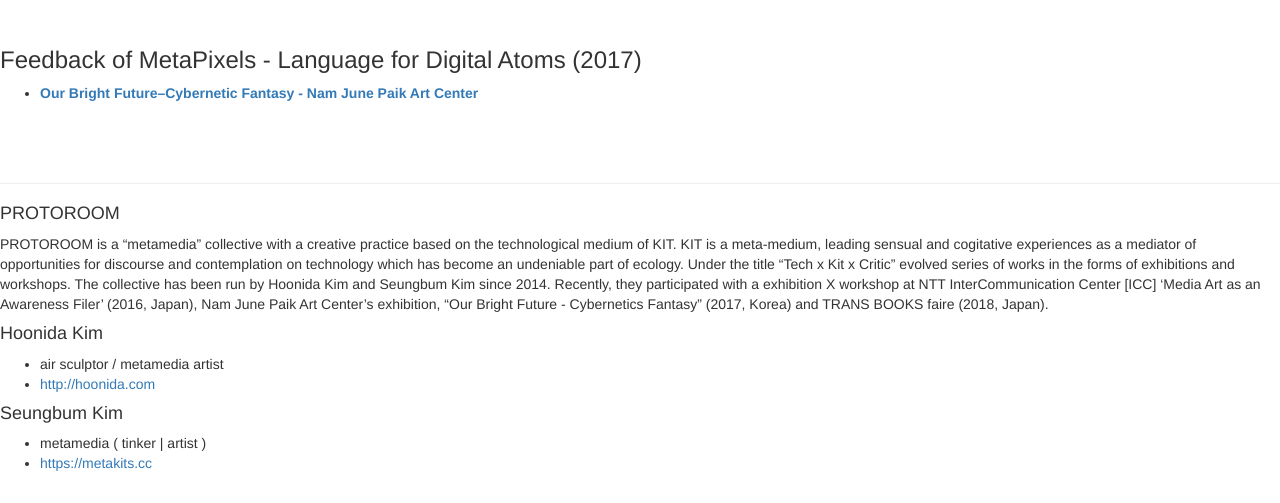
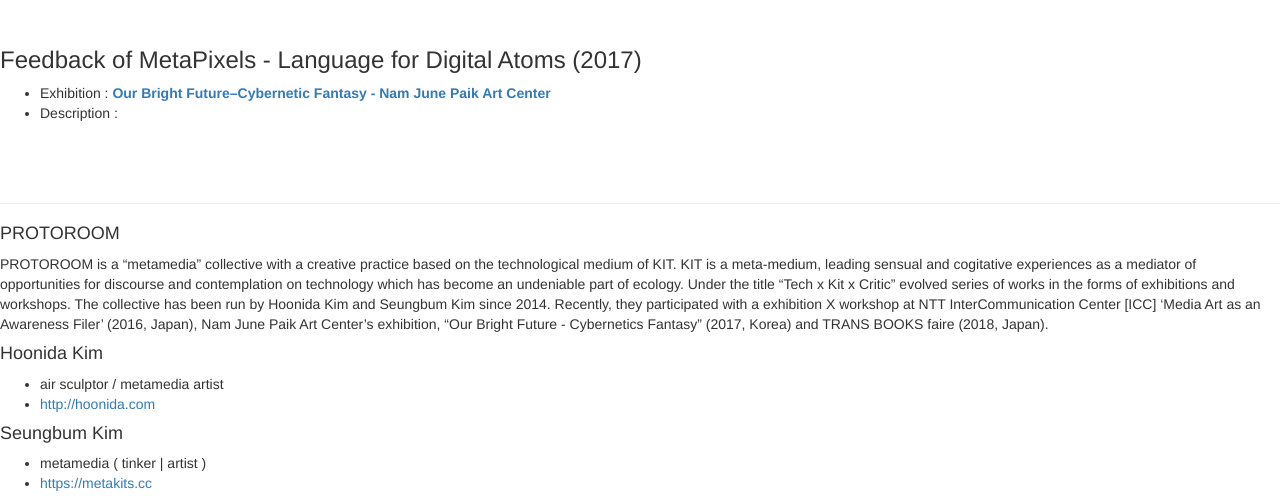
Before and after one commit to PROTOROOM/PROTOROOM, a Jekyll site: the page built from metamedia_series/metamedia_series.md, in a window 1280 px wide and 1097 px high. Shown: the part 594-1097 px from the top of the window. Built offline with Jekyll 4.4.1, drawn with Linux system fonts in a browser that asks for light colours; our own code applies the rules of GitHub Pages for plain Markdown files.

Commit message:
Update metamedia_series.md

```diff
--- a/metamedia_series/metamedia_series.md
+++ b/metamedia_series/metamedia_series.md
@@ -15,7 +15,8 @@
 ![](/images/spacer20.png)
 
 ### Feedback of MetaPixels - Language for Digital Atoms (2017)
- * **[Our Bright Future–Cybernetic Fantasy - Nam June Paik Art Center](https://njpac-en.ggcf.kr/archives/exhibit/cybernetic-fantasy?term=10)**
+ * Exhibition : **[Our Bright Future–Cybernetic Fantasy - Nam June Paik Art Center](https://njpac-en.ggcf.kr/archives/exhibit/cybernetic-fantasy?term=10)**
+ * Description :
 
 
 
```
